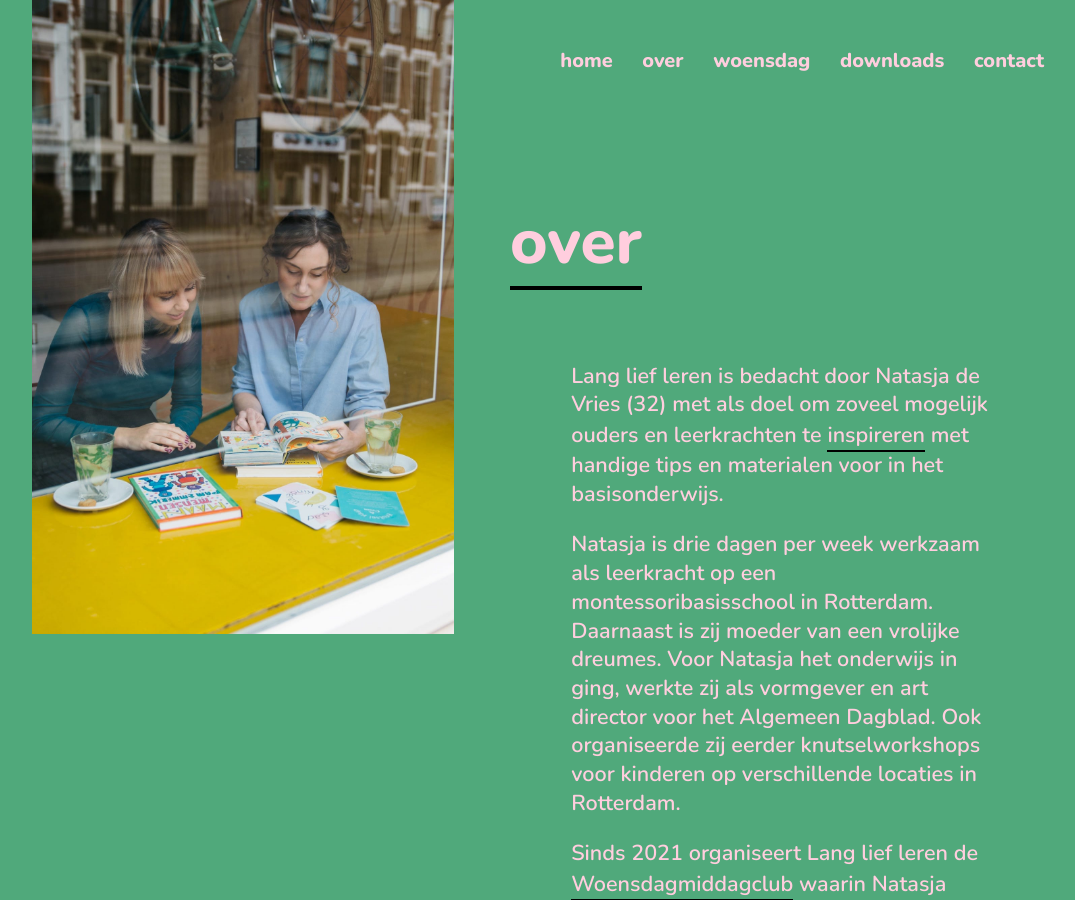
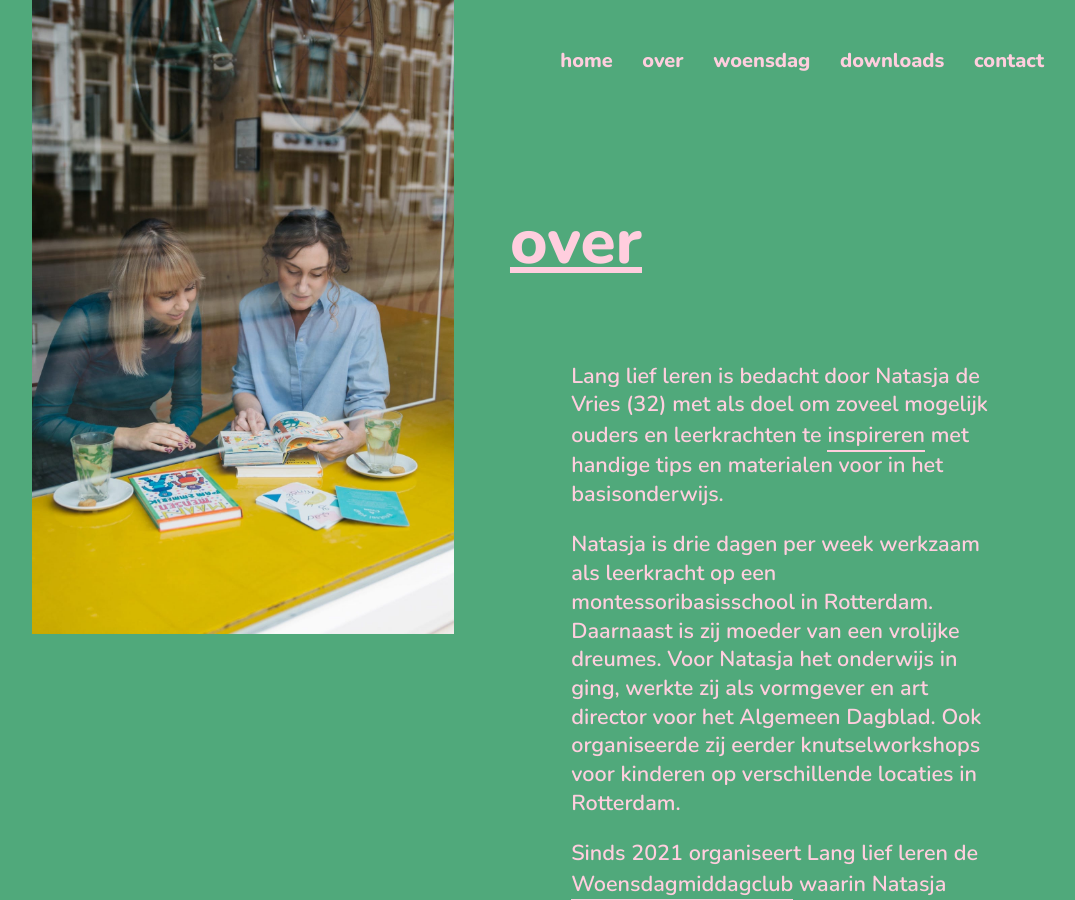
Before and after one commit to holleboom/langliefleren, a Jekyll site: the page built from over/index.md, in a window 1280 px wide and 900 px high. Shown: the whole window, without its empty margins (64-1139 px from the left). Built offline with Jekyll 4.4.1, drawn with Linux system fonts in a browser that asks for light colours.

Commit message:
no message

```diff
--- a/css/_scss/subPage.scss
+++ b/css/_scss/subPage.scss
@@ -16,7 +16,7 @@
 			}
 			font-weight: $font-weight-heavy;
 			span {
-				border-bottom: 0.075em solid $black;
+				text-decoration: underline;
 				padding-bottom: 0;
 				line-height: 1;
 			}
--- a/css/styles.scss
+++ b/css/styles.scss
@@ -13,10 +13,12 @@ body {
 	&.over {
 		background-color: $green;
 		* { color: $pink;}
+		a { border-color: $pink;}
 	}
 	&.woensdag {
 		background-color: $pink;
 		* { color: $blueDark;}
+		a { border-color: $blueDark;}
 	}
 	&.contact {
 		background-color: $blue;
```
